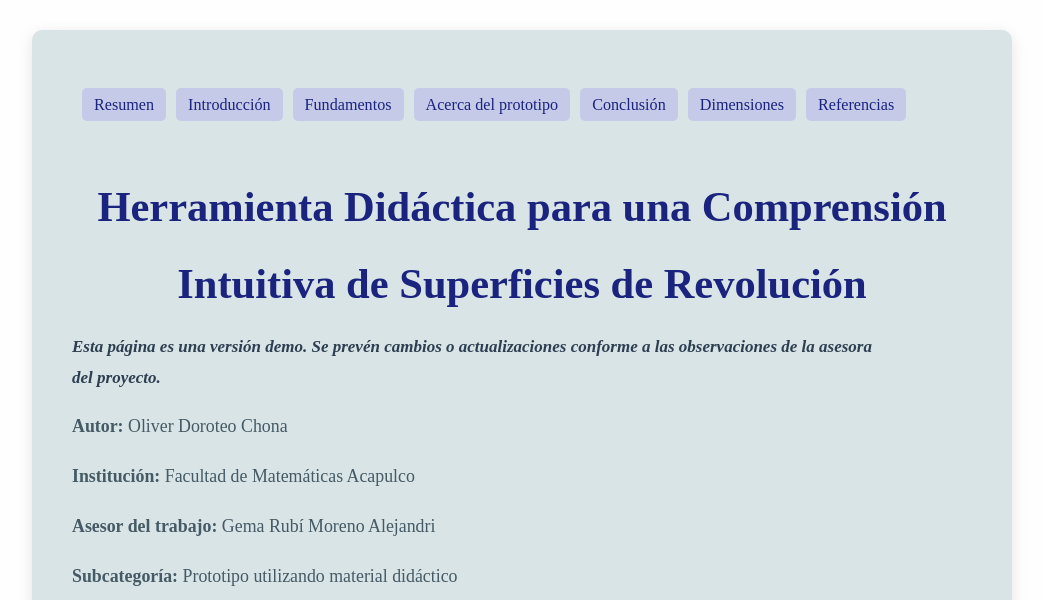
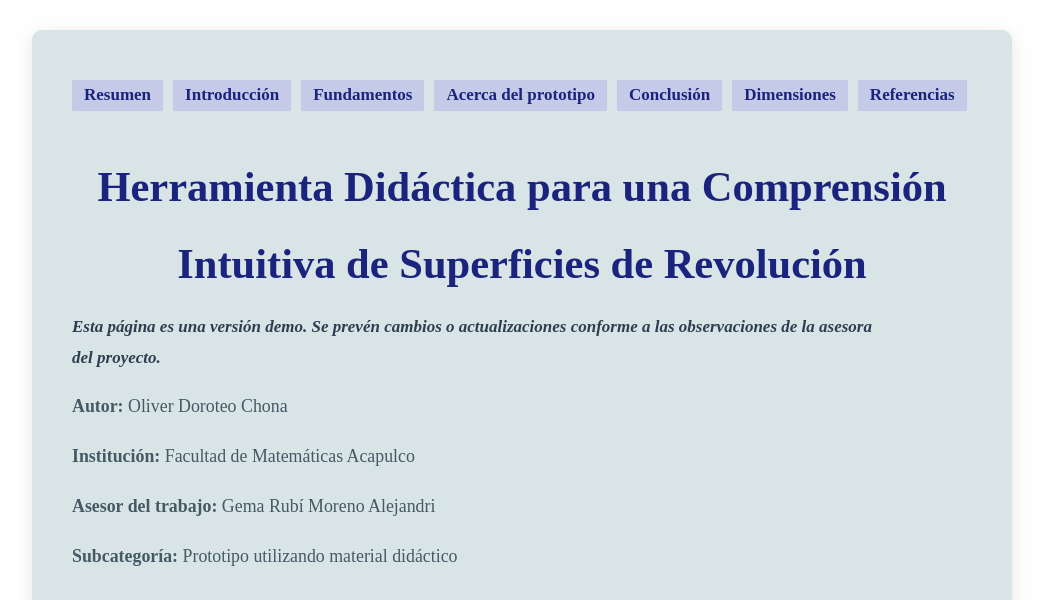
Before and after one commit to TioLiver/Prototipo-ODC, a plain HTML site: page index.html in a window 1280 px wide. Shown: the top 600 px of the page, without its empty margins (118-1161 px from the left). Drawn offline with Linux system fonts and the light colour scheme.

Commit message:
Add files via upload

```diff
--- a/styles.css
+++ b/styles.css
@@ -108,26 +108,27 @@ body {
 
   .nav-interna ul {
     display: flex;
+    flex-wrap: nowrap;  /* <- esto evita el salto de línea */
     overflow-x: auto;
     gap: 10px;
     list-style: none;
-    padding: 10px;
+    padding: 0;
     margin: 0;
     scrollbar-width: none; /* Firefox */
+    -ms-overflow-style: none;  /* IE 10+ */
   }
 
 
 
 .nav-interna a {
   white-space: nowrap;
-    padding: 8px 12px;
+  padding: 10px 12px;
   background-color: #c5cae9;
   border-radius: 5px;
-    font-size: 0.95em;
+  font-weight: bold;
   color: #1a237e;
   text-decoration: none;
   flex-shrink: 0;
-
 }
 
   .nav-interna a:hover {
```
Lines whose indentation alone changed are shown as unchanged.
